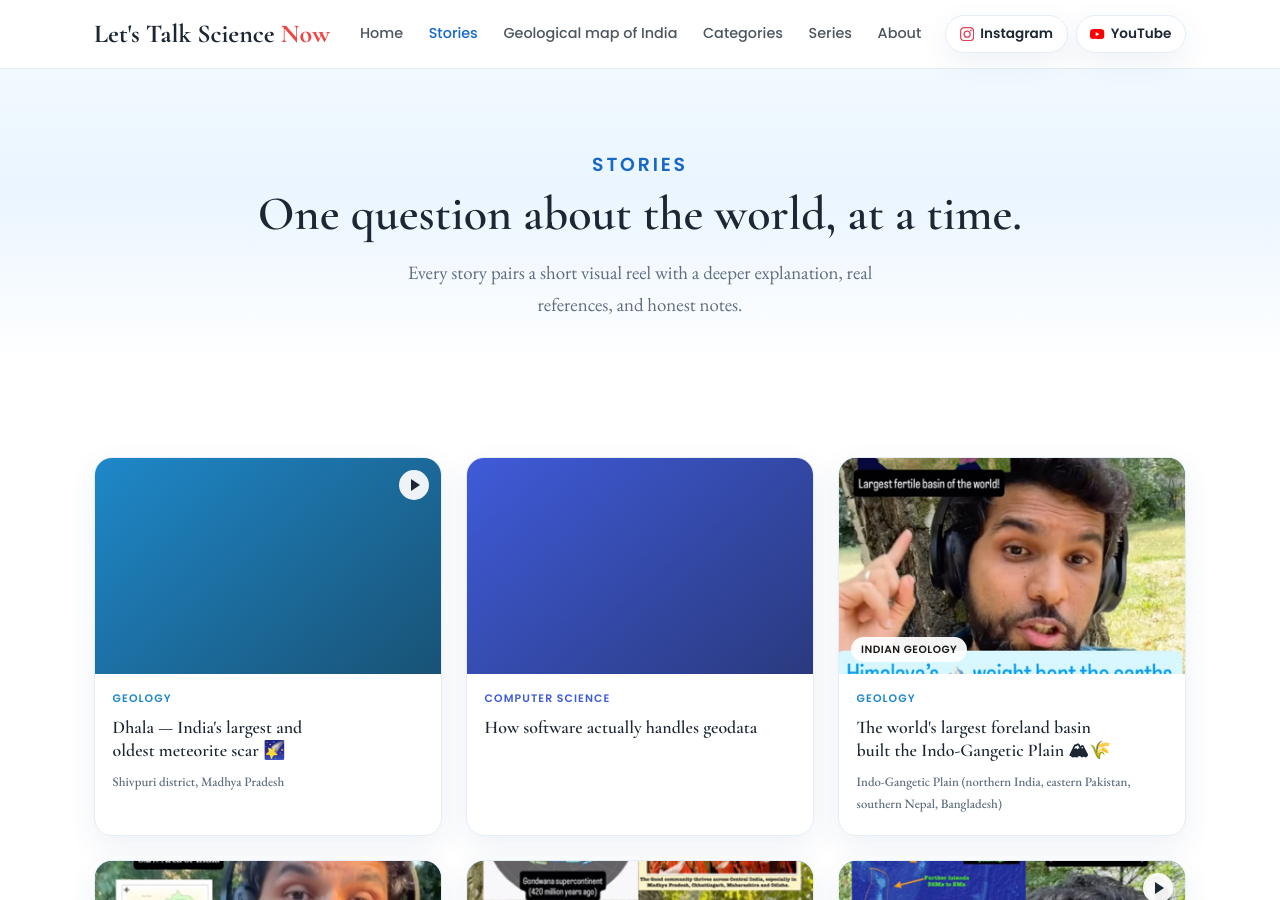
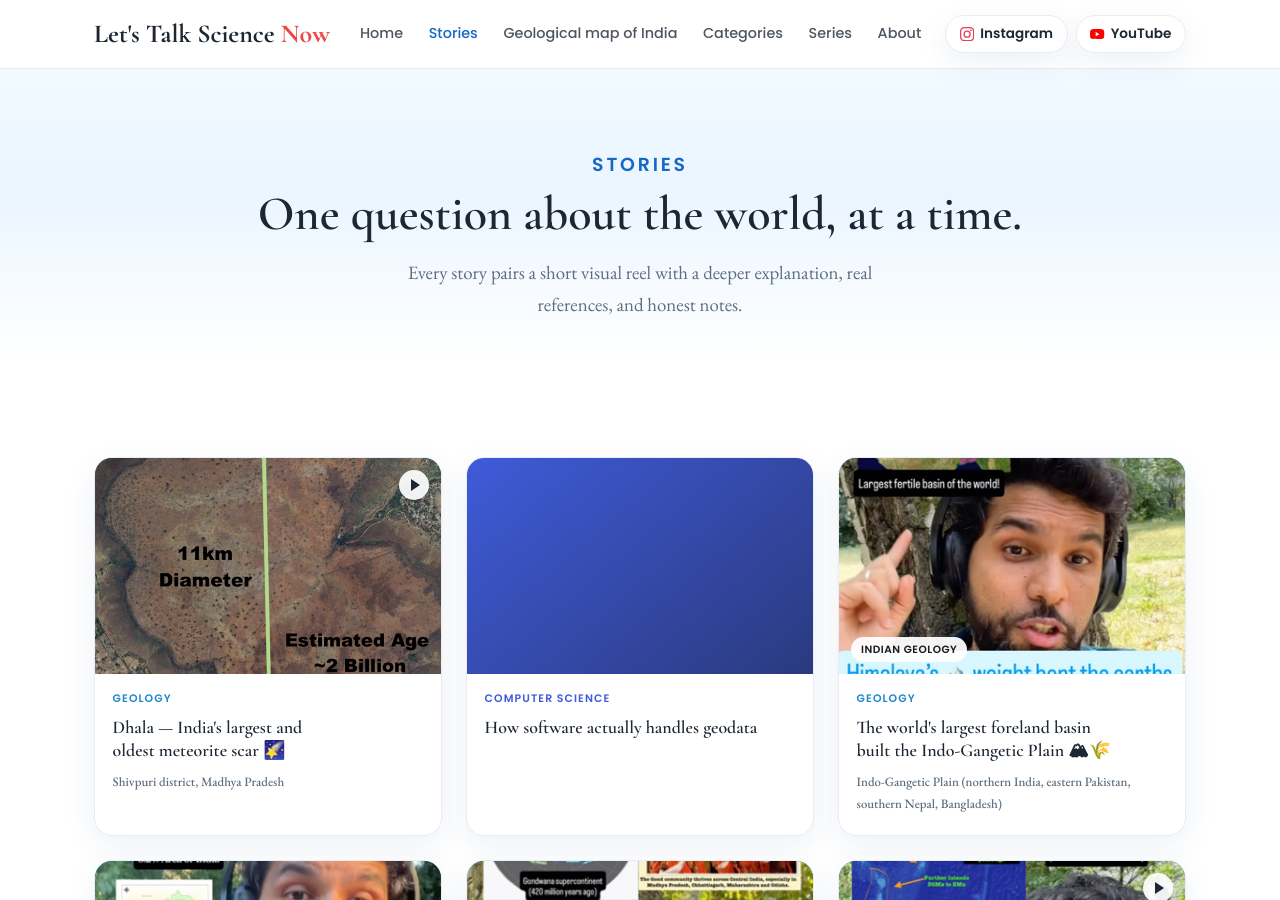
Before and after one commit to Akif-Vohra/LetsTalkScienceNow, a Jekyll site: the page built from stories.html, in a window 1280 px wide and 900 px high. Built offline with Jekyll 4.4.1, drawn with Linux system fonts in a browser that asks for light colours.

Commit message:
Dhala: add your annotated crater image as cover (contain-fit for its portrait aspect)
Converted img.png (1.3MB) -> cover.jpg (206KB); portrait 676x761 shown whole via cover_fit:
contain with blurred backdrop, and used as the story-card thumbnail too.

```diff
--- a/_data/reels.yml
+++ b/_data/reels.yml
@@ -1017,6 +1017,9 @@
   date: 2026-08-09
   category: geology
   overlay_title: "Dhala — India's largest and oldest meteorite scar 🌠"
+  cover: /stories/dhala-impact-structure/cover.jpg
+  cover_fit: contain
+  image: /stories/dhala-impact-structure/cover.jpg
   youtube_url: https://www.youtube.com/shorts/KpNO4Td8Ofk
   youtube_id: KpNO4Td8Ofk
   location: "Shivpuri district, Madhya Pradesh"
```
Also changed, not shown: _stories/dhala-impact-structure/cover.jpg (added).
